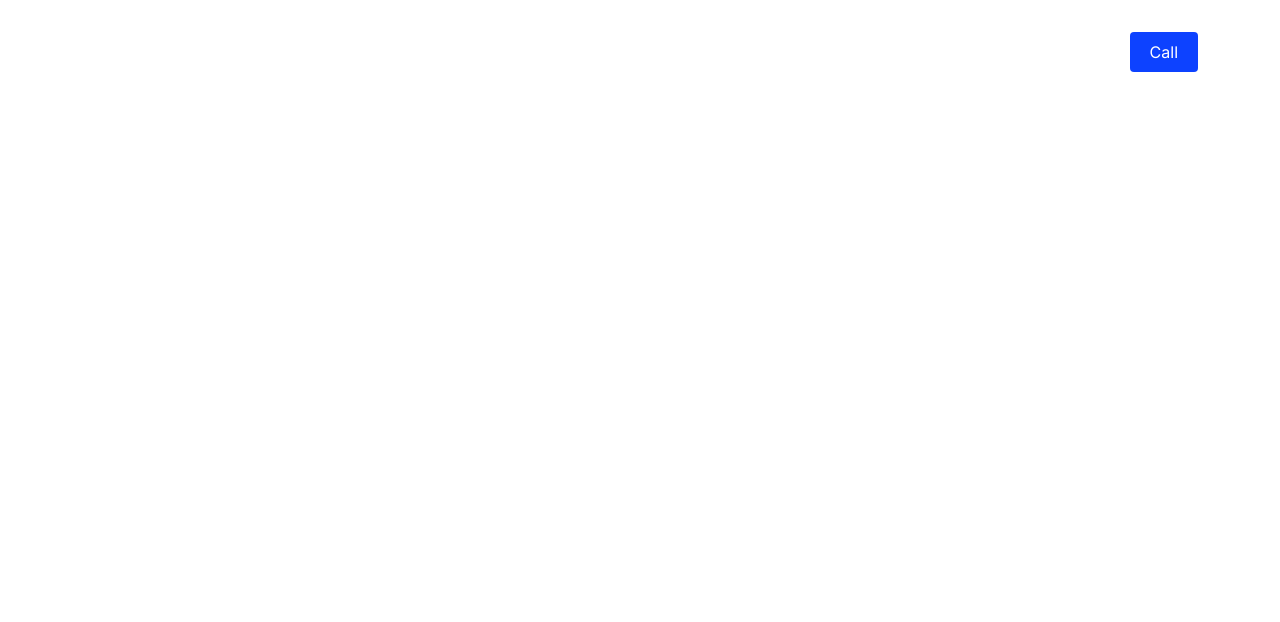
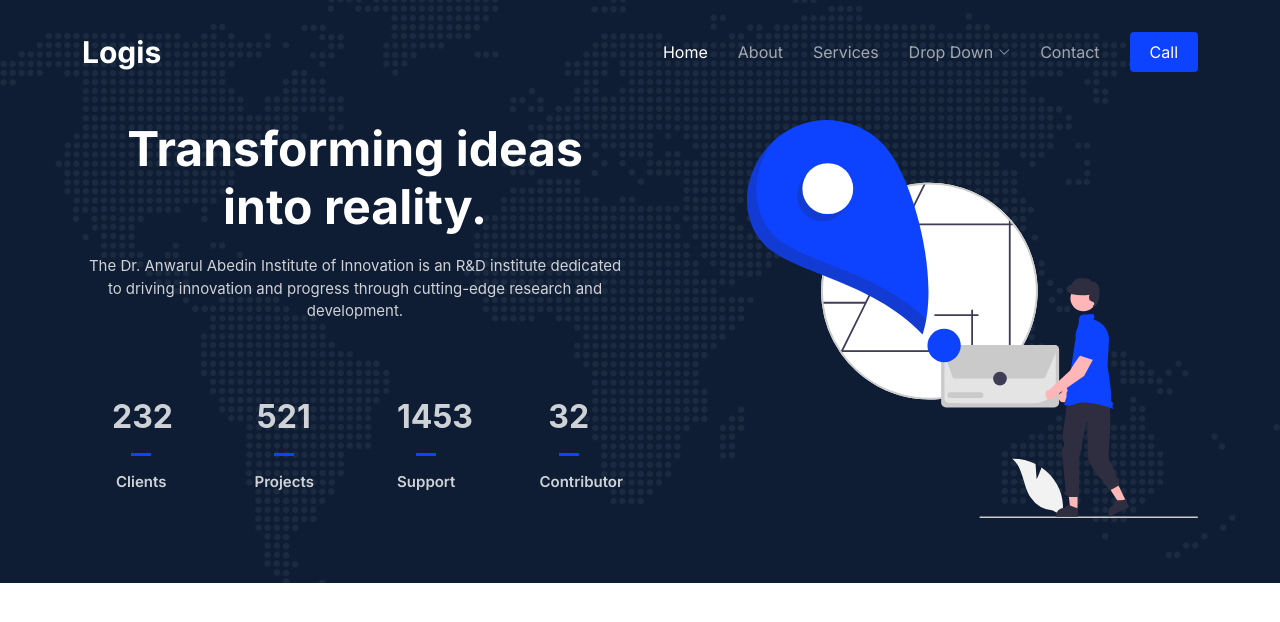
Before and after one commit to shasabbir/D2A2I_website, a React (Create React App) app: page / in a window 1280 px wide. Shown: the top 622 px of the page. Built offline with nearby package versions, Linux system fonts and the light colour scheme.

Commit message:
dashboard fix

```diff
--- a/src/App.js
+++ b/src/App.js
@@ -1,11 +1,13 @@
 import logo from './logo.svg';
 import './App.css';
 import Header from './Component/Header/Header';
+import Dashboard from './Component/Dashboard/Dashboard';
 
 function App() {
   return (
     <div className="App">
     <Header/>
+      <Dashboard/>
 
     </div>
   );
```
